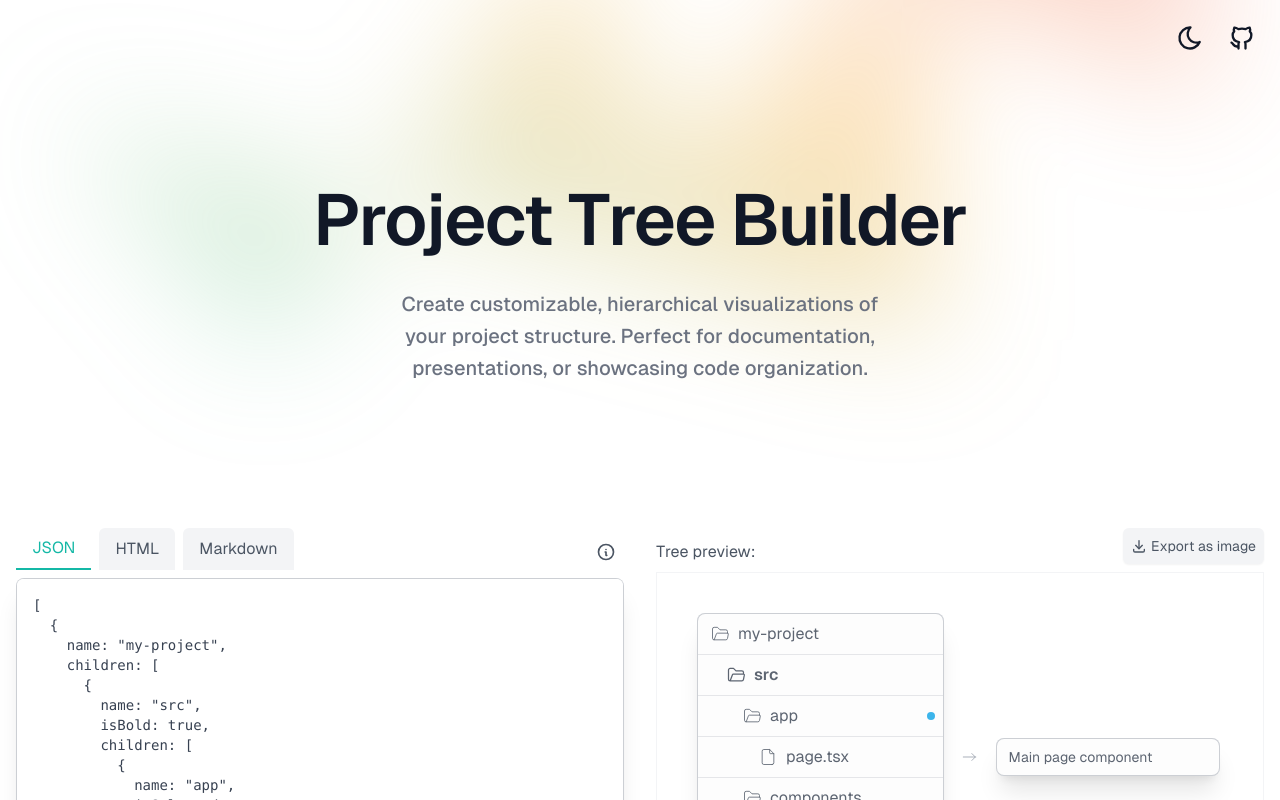
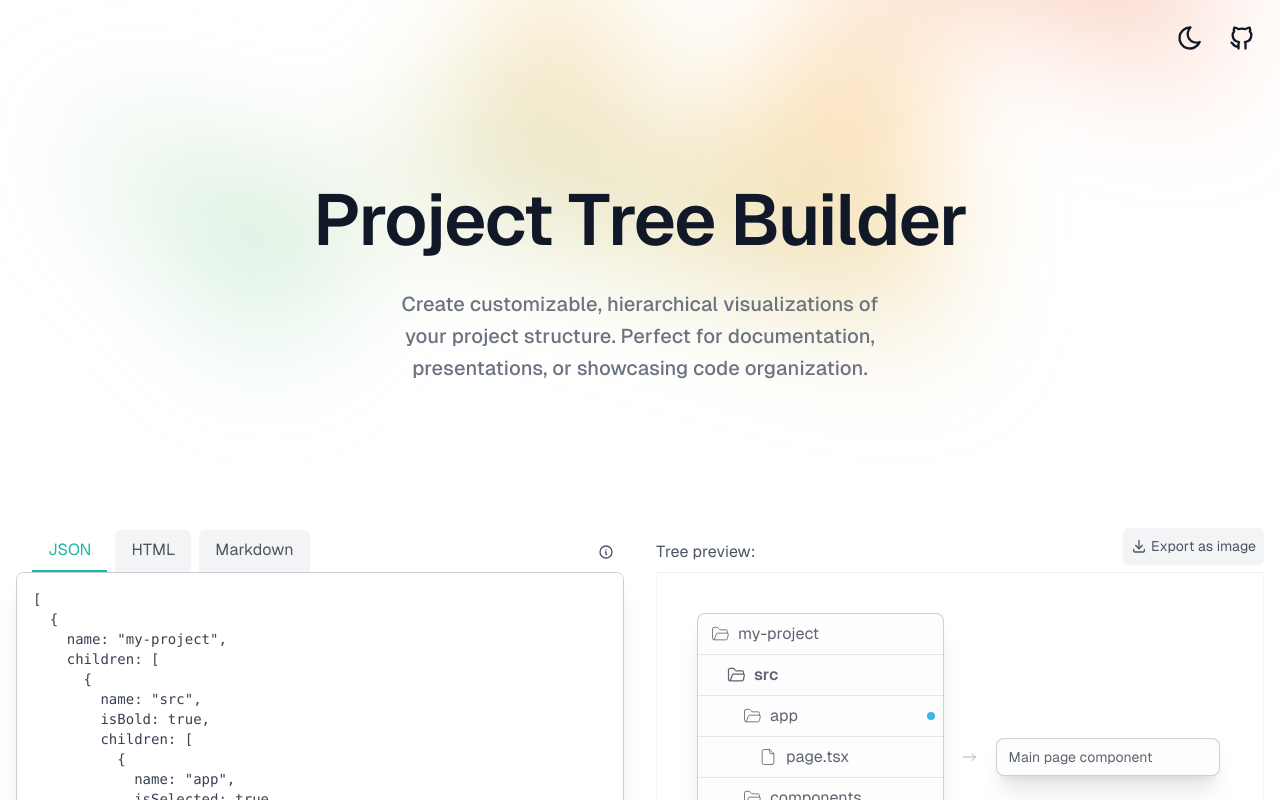
Before and after one commit to timoransky/project-tree-builder, a Next.js app: page / in a window 1280 px wide. Shown: the top 800 px of the page. Built offline with nearby package versions, Linux system fonts and the light colour scheme; what @lostisworld/tailwind-mask would draw is missing.

Commit message:
fix: some style issues with tabs

```diff
--- a/src/app/page.tsx
+++ b/src/app/page.tsx
@@ -227,8 +227,8 @@
         {/* Main content area */}
         <div className="flex flex-col lg:flex-row w-full max-w-7xl items-start p-4 gap-8">
           {/* Left panel - Code editor */}
-          <div className="lg:w-1/2 min-h-screen flex flex-col">
-            <div className="flex items-end justify-between pb-2">
+          <div className="lg:w-1/2 min-h-screen flex flex-col pt-0.5">
+            <div className="flex items-end justify-between">
               <InputTabs activeTab={activeTab} setActiveTab={setActiveTab} />
               <HelpPopup
                 activeTab={activeTab}
--- a/src/components/help-popup.tsx
+++ b/src/components/help-popup.tsx
@@ -60,26 +60,13 @@
     }
   };
 
-  const getExample = () => {
-    switch (activeTab) {
-      case "json":
-        return jsonExample;
-      case "html":
-        return htmlExample;
-      case "markdown":
-        return markdownExample;
-      default:
-        return "";
-    }
-  };
-
   return (
     <div className="group relative">
       <button
         className="p-2 text-gray-600 hover:text-gray-900 dark:text-gray-400 dark:hover:text-gray-200 transition-colors flex items-center cursor-help"
         title="Documentation"
       >
-        <IconInfoCircle className="h-5 w-5" />
+        <IconInfoCircle className="h-5 w-5 pb-1" />
       </button>
       <div className="hidden group-hover:block absolute left-full pl-4 top-0 z-20 w-96">
         <Card className="p-4 text-sm">
--- a/src/components/input-tabs.tsx
+++ b/src/components/input-tabs.tsx
@@ -9,14 +9,14 @@
 
 export function InputTabs({ activeTab, setActiveTab }: InputTabsProps) {
   return (
-    <div className="flex space-x-2">
+    <div className="flex space-x-2 pl-4">
       <button
         onClick={() => setActiveTab("json")}
         className={cn(
-          "px-4 py-2 rounded-t-md transition-colors",
+          "px-4 py-2 rounded-t-md transition-colors border-b-2",
           activeTab === "json"
-            ? "bg-white dark:bg-gray-800 text-teal-500 dark:text-teal-400 border-b-2 border-teal-500 dark:border-teal-400"
-            : "bg-gray-100 dark:bg-gray-700 text-gray-600 dark:text-gray-300 hover:bg-gray-200 dark:hover:bg-gray-600"
+            ? "bg-white dark:bg-gray-800 text-teal-500 dark:text-teal-400 border-teal-500 dark:border-teal-400"
+            : "bg-gray-100 dark:bg-gray-700 text-gray-600 dark:text-gray-300 border-transparent hover:bg-gray-200 dark:hover:bg-gray-600"
         )}
       >
         JSON
@@ -24,10 +24,10 @@
       <button
         onClick={() => setActiveTab("html")}
         className={cn(
-          "px-4 py-2 rounded-t-md transition-colors",
+          "px-4 py-2 rounded-t-md transition-colors border-b-2",
           activeTab === "html"
-            ? "bg-white dark:bg-gray-800 text-teal-500 dark:text-teal-400 border-b-2 border-teal-500 dark:border-teal-400"
-            : "bg-gray-100 dark:bg-gray-700 text-gray-600 dark:text-gray-300 hover:bg-gray-200 dark:hover:bg-gray-600"
+            ? "bg-white dark:bg-gray-800 text-teal-500 dark:text-teal-400 border-teal-500 dark:border-teal-400"
+            : "bg-gray-100 dark:bg-gray-700 text-gray-600 dark:text-gray-300 border-transparent hover:bg-gray-200 dark:hover:bg-gray-600"
         )}
       >
         HTML
@@ -35,10 +35,10 @@
       <button
         onClick={() => setActiveTab("markdown")}
         className={cn(
-          "px-4 py-2 rounded-t-md transition-colors",
+          "px-4 py-2 rounded-t-md transition-colors border-b-2",
           activeTab === "markdown"
-            ? "bg-white dark:bg-gray-800 text-teal-500 dark:text-teal-400 border-b-2 border-teal-500 dark:border-teal-400"
-            : "bg-gray-100 dark:bg-gray-700 text-gray-600 dark:text-gray-300 hover:bg-gray-200 dark:hover:bg-gray-600"
+            ? "bg-white dark:bg-gray-800 text-teal-500 dark:text-teal-400 border-teal-500 dark:border-teal-400"
+            : "bg-gray-100 dark:bg-gray-700 text-gray-600 dark:text-gray-300 border-transparent hover:bg-gray-200 dark:hover:bg-gray-600"
         )}
       >
         Markdown
```
